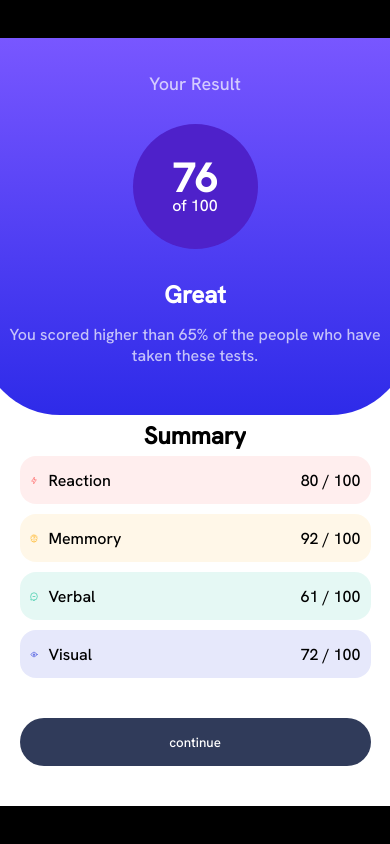
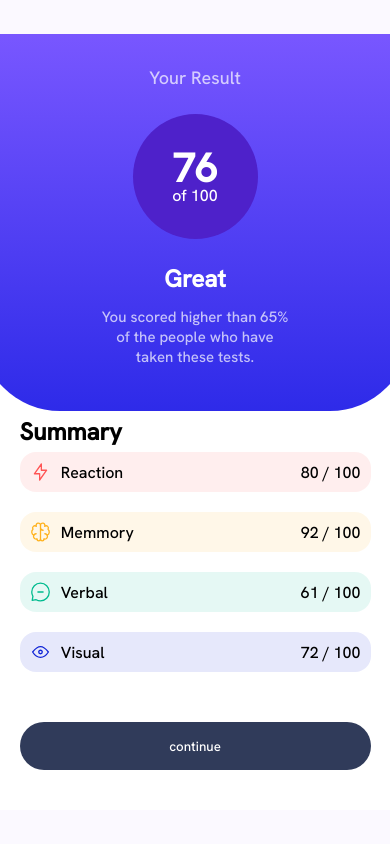
Before and after one commit to MatheusVSN/Frontend-Mentor-Results-summary-component, a plain HTML site: page index.html in a window 390 px wide. Drawn offline with Linux system fonts and the light colour scheme.

Commit message:
Update style.css

```diff
--- a/assets/css/style.css
+++ b/assets/css/style.css
@@ -60,7 +60,6 @@ body {
     place-items: center;
 
     background-color: #fbf9ff;
-    background-color: black;
 }
 
 main {
@@ -149,6 +148,11 @@ main {
     margin-left: 10px;
 }
 
+#summary-tab .result-container img {
+    width: 50px;
+    height: 100%;
+}
+
 #summary-tab .result-container > p {
     width: 100%;
 }
@@ -164,6 +168,7 @@ main {
 }
 
 #summary-tab .summary {
+    width: 90%;
     position: relative;
     bottom: 15px;
 }
@@ -215,9 +220,14 @@ footer {
 }
 
 @media screen and (max-width: 605px) {
+    html, body {
+        overflow: hidden;
+    }
+
     main {
         display: block;
         background-color: white;
+
     }
 
     #result-tab {
@@ -244,7 +254,17 @@ footer {
 
     #summary-tab>.result-container {
         overflow: hidden;
+        height: 40px;
         border-radius: 16px;
+        margin-top: 10px;
+        margin-bottom: 10px;
+    }
+
+    #result-tab .performance-commentary {
+        overflow: hidden;
+        width: 50%;
+        height: 100%;
+        font-size: calc(var(--font-size-paragraph) - 3px);
     }
 
 }
```
